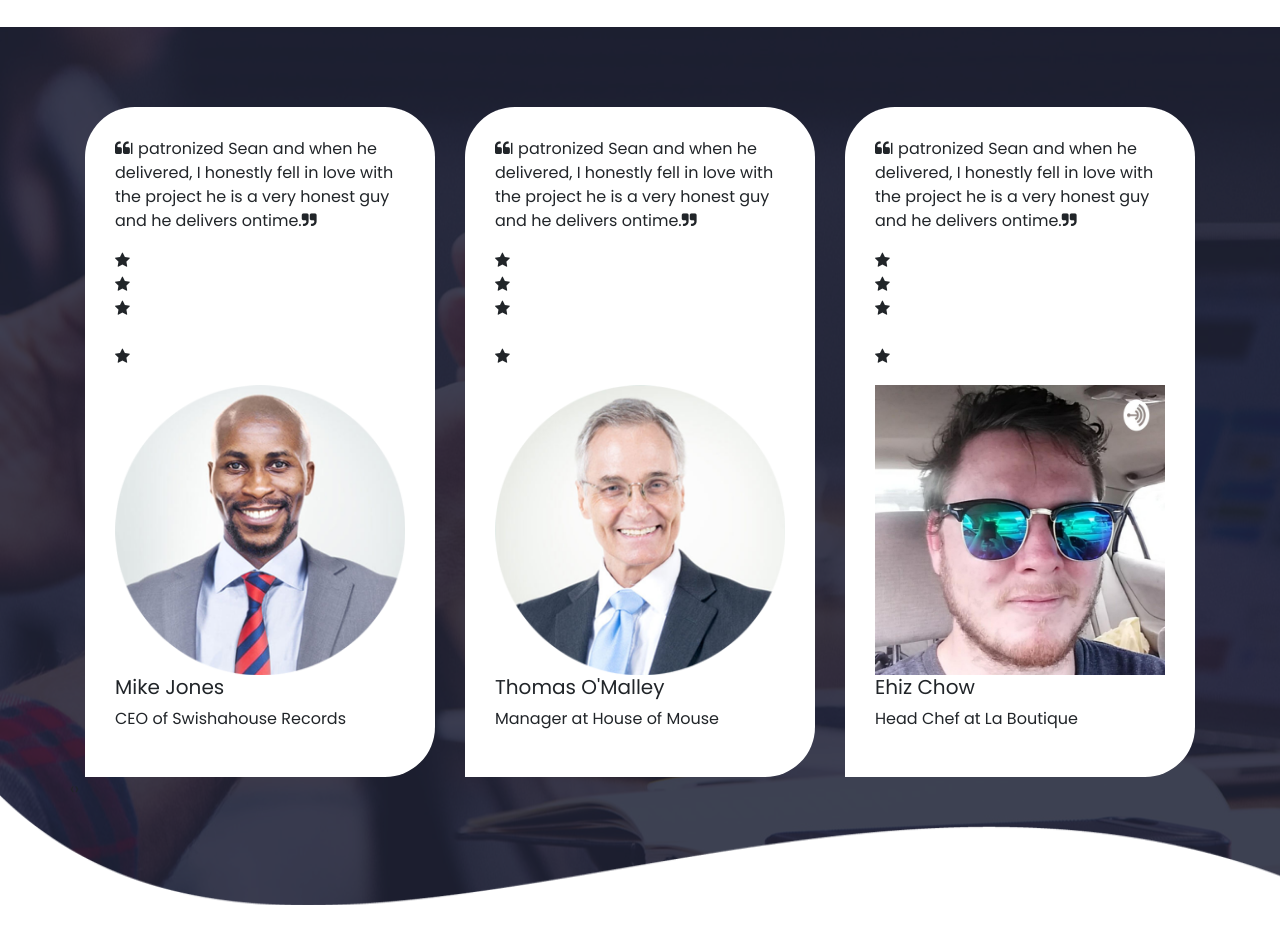
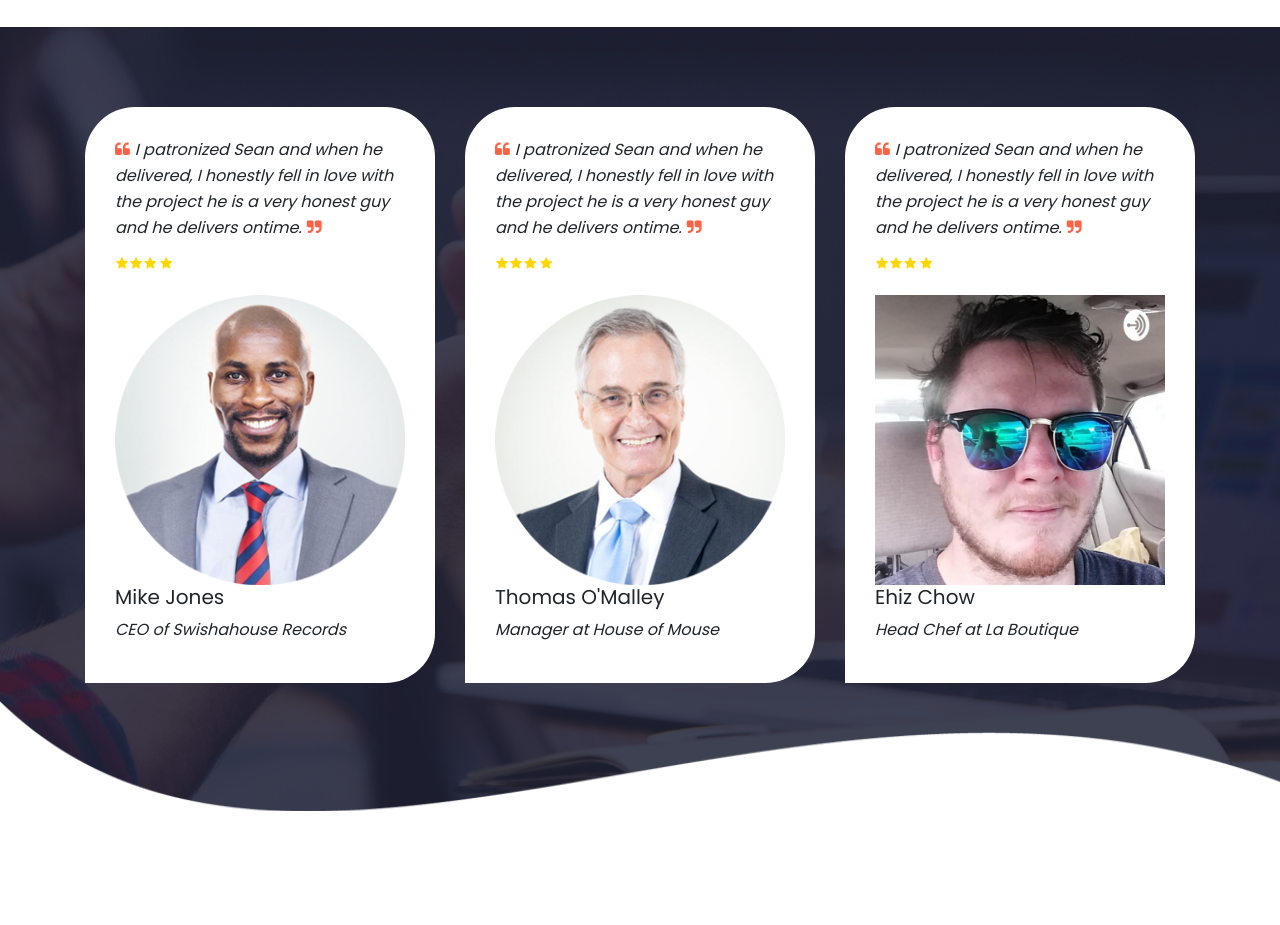
Before and after one commit to seannbannon/myportfolio, a React (Create React App) app in the folder portfolio/: page / in a window 1280 px wide. Shown: the part 2280-3205 px from the top of the page. After the commit the page ends 3111 px from the top, so only its background shows below. Built offline with nearby package versions, Linux system fonts and the light colour scheme; a web font is replaced by a local one.

Commit message:
styilized stars

```diff
--- a/portfolio/src/PortfolioContainer/Testimonial/Testimonial.css
+++ b/portfolio/src/PortfolioContainer/Testimonial/Testimonial.css
@@ -39,3 +39,35 @@
     padding: 30px;
     border-radius: 50px 50px 50px 0px;
 }
+
+.testimonial-section .testi-item p{
+    font-size: 16px;
+    line-height: 26px;
+    font-weight: 400;
+    margin: 0 0 10px;
+    font-style: italic;
+}
+
+.testimonial-section .testi-item p .fa-quote-left{
+    margin-right: 5px;
+    color: tomato;
+}
+
+.testimonial-section .testi-item p .fa-quote-right{
+    margin-left: 5px;
+    color: tomato;
+}
+
+.testimonial-section .testi-comment .stars{
+    margin: 0 0 20px;
+}
+
+.testimonial-section .testi-comment .stars li{
+    display: inline-block;
+    margin: 0 1px;
+}
+
+.testimonial-section .testi-comment .stars li i{
+    font-size: 13px;
+    color: gold;
+}
```
